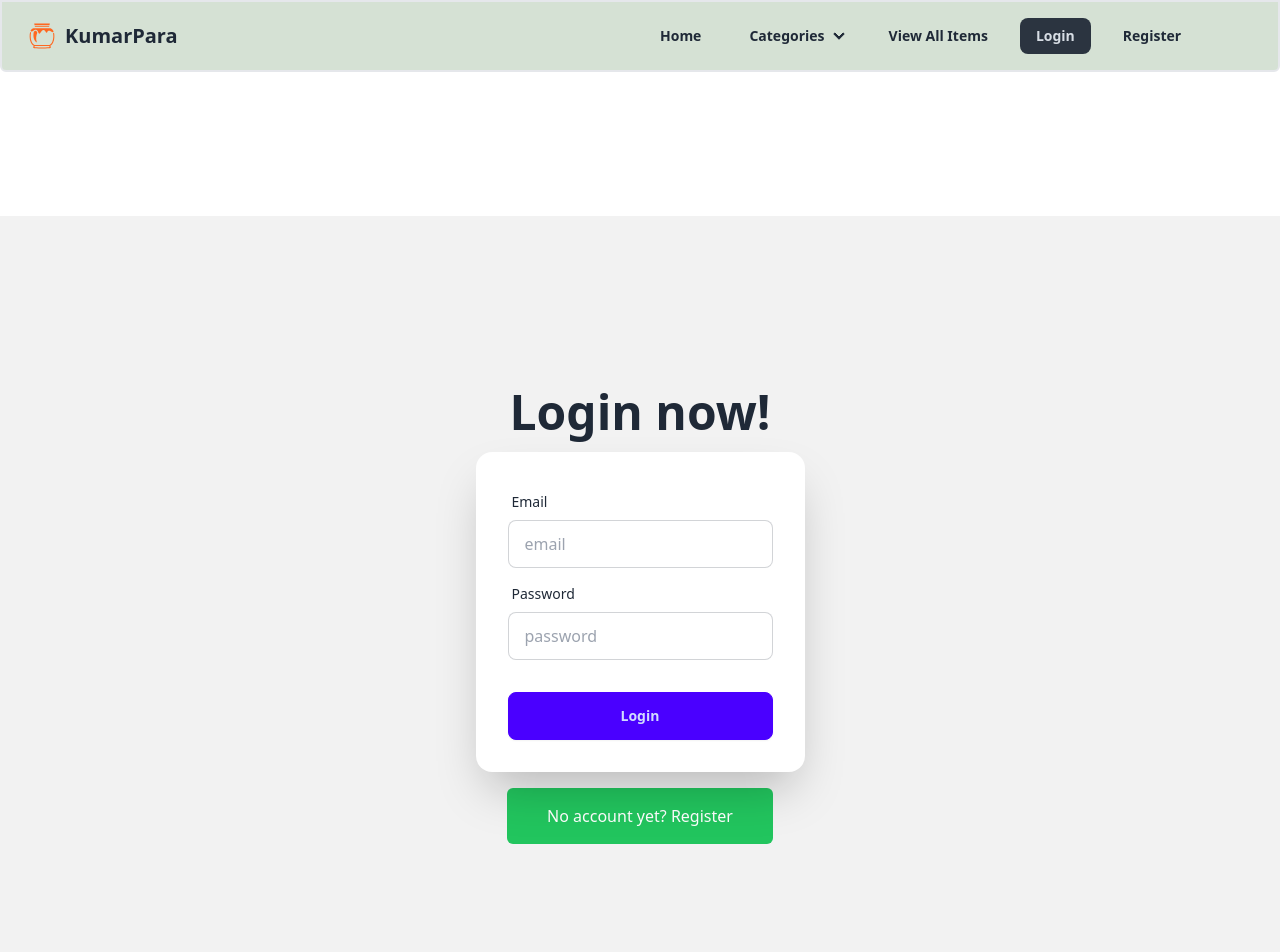
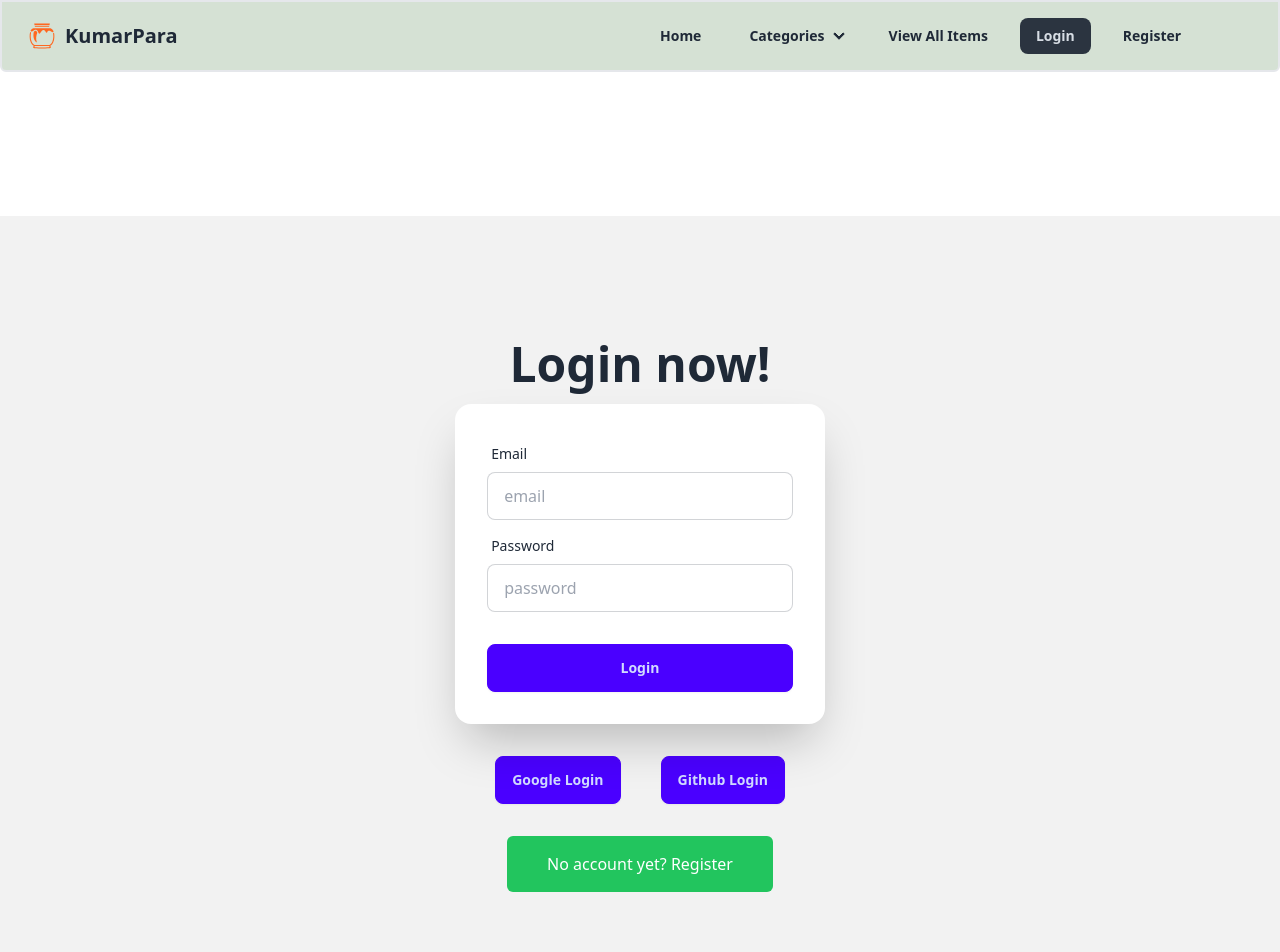
Before and after one commit to drjhatka/assignment-10-client, a React (Vite) app: page /login in a window 1280 px wide. Shown: the top 952 px of the page. Built offline with nearby package versions, Linux system fonts and the light colour scheme; no server answers.

Commit message:
external login complete

```diff
--- a/src/components/PrivateRoute.jsx
+++ b/src/components/PrivateRoute.jsx
@@ -10,7 +10,7 @@ function PrivateRoute({ children }) {
         console.log(loading)
         return <span className="loading loading-bars loading-lg"></span>
     }
-    if (user) {
+    else if (user) {
         return children
     }
     //useEffect(()=>{},[navigate('/login')])
--- a/src/components/auth/Login.jsx
+++ b/src/components/auth/Login.jsx
@@ -1,15 +1,31 @@
 import {useContext} from 'react'
 import { AuthContext } from './AuthProvider'
 import {Link, useNavigate} from 'react-router-dom'
-
-
+import { GoogleAuthProvider, GithubAuthProvider } from "firebase/auth";
+import Swal from 'sweetalert2'
 function Login() {
-    const { userLogIn } = useContext(AuthContext)
+    const {externalLogin, userLogIn } = useContext(AuthContext)
+    const googleProvider = new GoogleAuthProvider();
+    const gitProvider = new GithubAuthProvider();
     const navigate = useNavigate()
     const handleLogin=()=>{
         event.preventDefault()
         userLogIn(event.target.email.value,event.target.password.value)
         navigate('/')
+    }
+    const handleExternalLogin= (provider)=>{
+        externalLogin(provider).then(result=>{
+
+            navigate('/')
+        }).error((error)=>{
+            Swal.fire({
+                title: 'Error!',
+                text: error.message,
+                icon: 'error',
+                confirmButtonText: 'Ok'
+            })
+        })
+
     }
     return (
         <div>
@@ -39,6 +55,10 @@ function Login() {
                             </div>
                         </form>
                     </div>
+                    <div className='flex gap-10 justify-between px-10 py-4 rounded-md  text-white'>
+                        <button onClick={()=>handleExternalLogin(googleProvider)} className='btn btn-primary'>Google Login</button>
+                        <button onClick={()=>handleExternalLogin(gitProvider)}className='btn btn-primary'>Github Login</button>
+                    </div>
                     <div className=' px-10 py-4 rounded-md bg-green-500 text-white'>
                         <Link to="/register">No account yet? Register</Link>
                     </div>
--- a/src/components/static/Navbar.jsx
+++ b/src/components/static/Navbar.jsx
@@ -79,7 +79,7 @@ function Navbar() {
                         <div className="w-10 rounded-full border-2 border-green-500 ">
                             <img
                                 alt='Photo'
-                                src={user?.photoUrl} />
+                                src={user?.photoURL} />
                         </div>
                     </div>
 
--- a/src/main.jsx
+++ b/src/main.jsx
@@ -41,7 +41,7 @@ const router = createBrowserRouter([
       },
       {
         path:'/view-details/:id',
-        element:<ViewDetails/>
+        element:<PrivateRoute><ViewDetails/></PrivateRoute>
       },
       {
         path:'/view-all-items',
```
